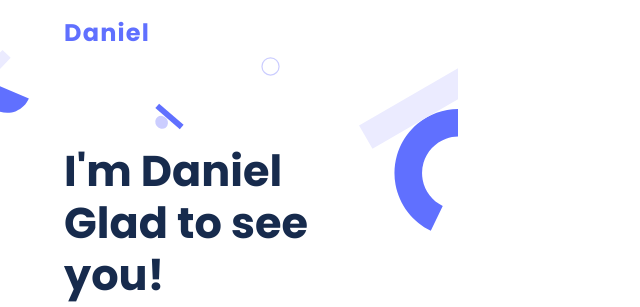
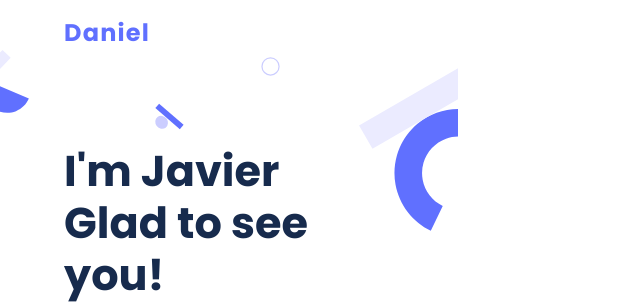
Before and after one commit to javitolez/Portfolio, a website: page index.html in a window 1280 px wide. Shown: the top 307 px of the page, 0-640 px from the left. Drawn offline with Linux system fonts and the light colour scheme.

Commit message:
fix stylelintrc.json

```diff
--- a/index.html
+++ b/index.html
@@ -33,7 +33,7 @@
     <div class="container">
       <article class="lead-content">
         <div class="heading">
-          <h1>I'm Daniel Glad to see you!</h1>
+          <h1>I'm Javier Glad to see you!</h1>
         </div>
         <div class="section-content">
           <p>
```
